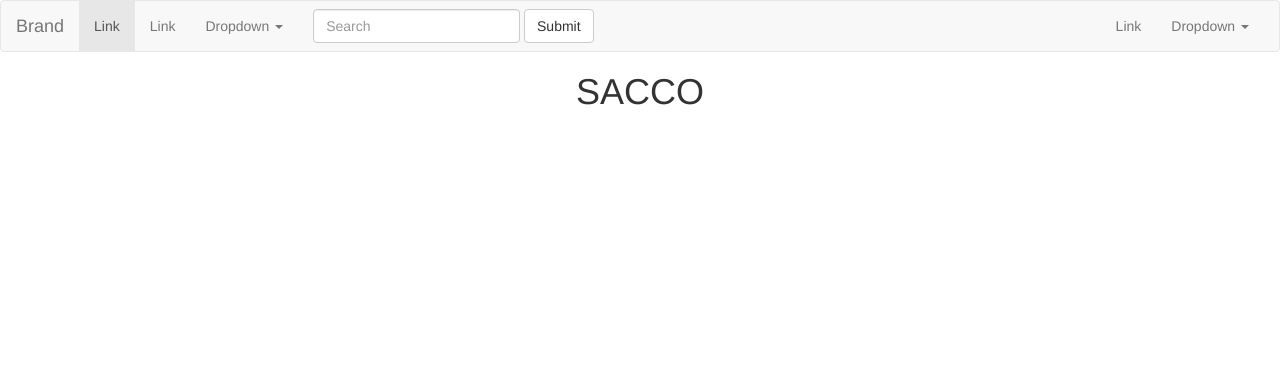
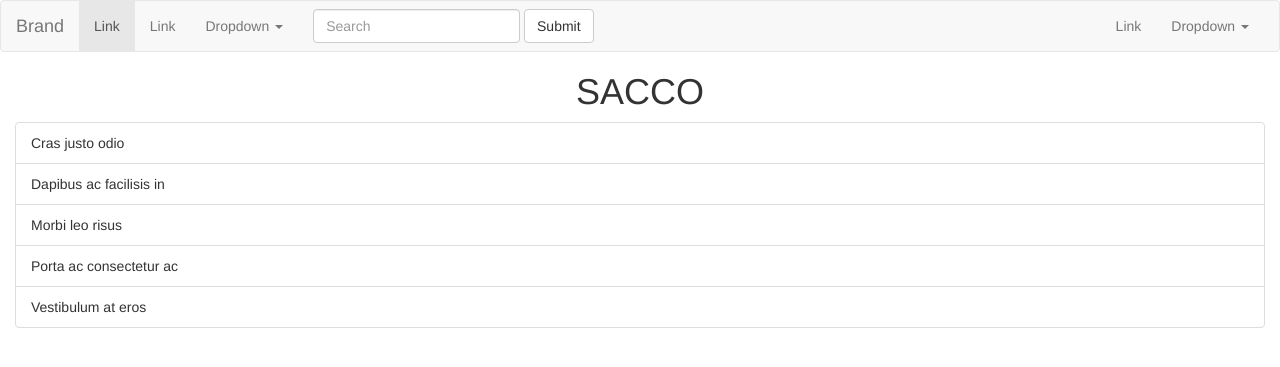
Before and after one commit to ppolle/fleetMS, a Django app: page / in a window 1280 px wide. Shown: the top 367 px of the page. Run offline with Django 3.2, Linux system fonts and the light colour scheme; some libraries are stand-ins or nearby versions.

Commit message:
Dashboard
side bar added. No editing/modifications done so far

```diff
--- a/sacco/templates/all/dashboard.html
+++ b/sacco/templates/all/dashboard.html
@@ -3,6 +3,15 @@
 
 <h1 style="text-align: center">SACCO</h1>
 <div class="container-fluid">
+    <div class="sidebar">
+        <ul class="list-group">
+            <li class="list-group-item">Cras justo odio</li>
+            <li class="list-group-item">Dapibus ac facilisis in</li>
+            <li class="list-group-item">Morbi leo risus</li>
+            <li class="list-group-item">Porta ac consectetur ac</li>
+            <li class="list-group-item">Vestibulum at eros</li>
+        </ul>
+    </div>
 
 </div>
 
```
